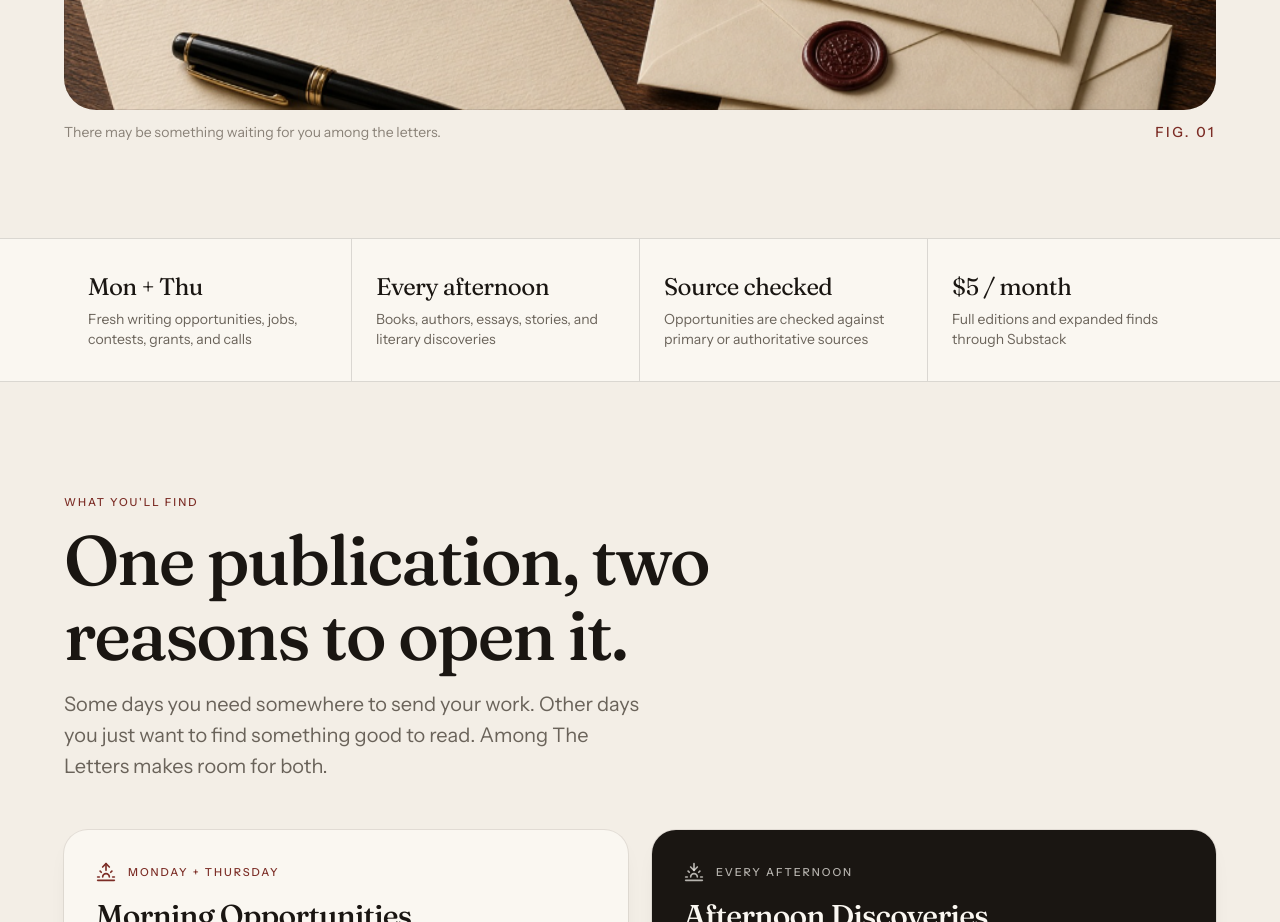
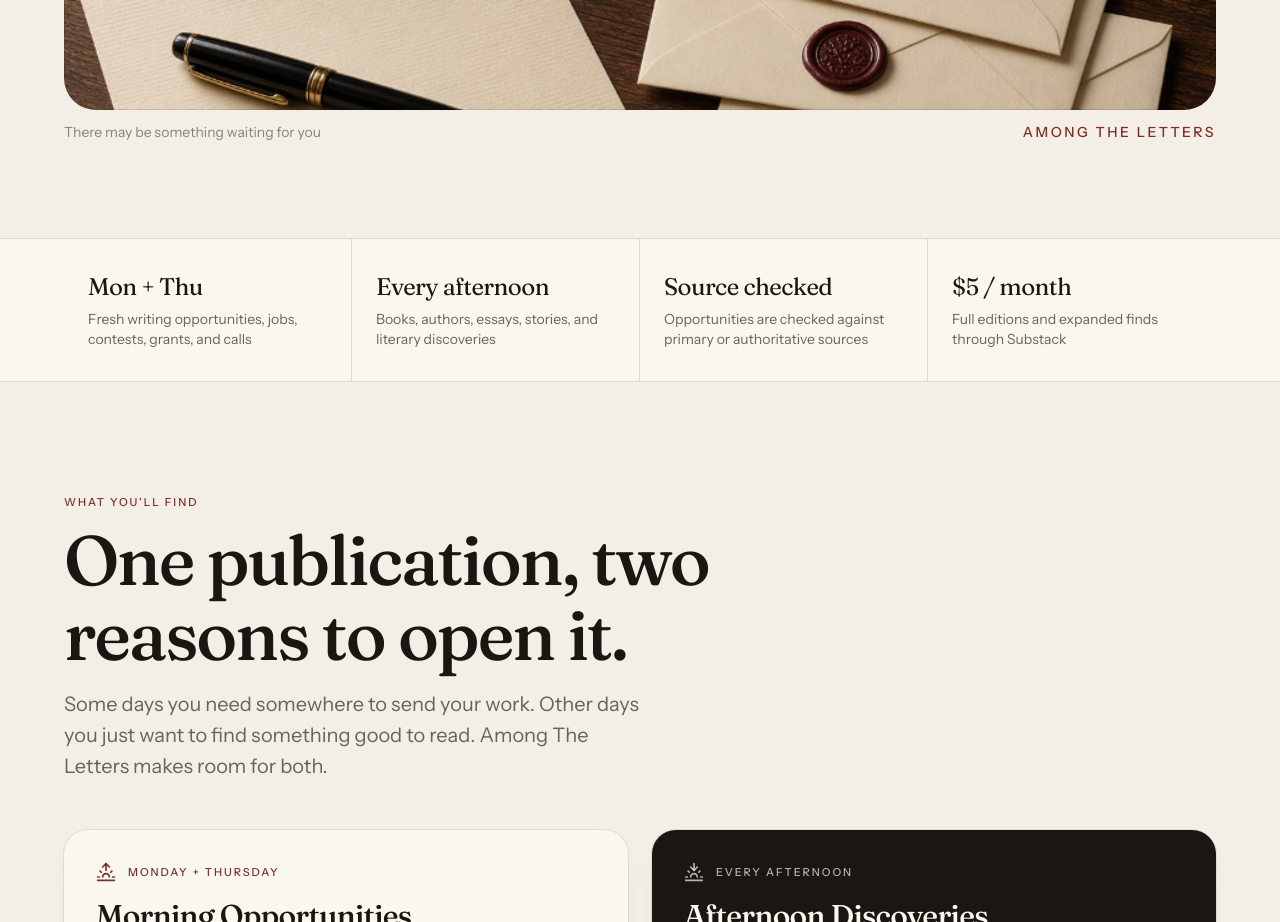
Before and after one commit to AmongTheLetters/AmongTheLetters.github.io, a React (Vite) app: page / in a window 1280 px wide. Shown: the part 1300-2222 px from the top of the page. Built offline with nearby package versions, Linux system fonts and the light colour scheme.

Commit message:
caption update

```diff
--- a/src/components/landing/hero.tsx
+++ b/src/components/landing/hero.tsx
@@ -16,7 +16,7 @@ export function Hero() {
         </div>
         <figure className="mt-12 md:mt-16">
           <img src="./images/hero.jpg" alt="A writer's desk with an open book, fountain pen, letters, and coffee in window light." className="img-frame aspect-video w-full rounded-2xl object-cover md:aspect-hero" width={1792} height={1008} />
-          <figcaption className="mt-3 flex items-center justify-between gap-4 text-sm text-faint"><span>There may be something waiting for you among the letters.</span><span className="hidden font-medium uppercase tracking-kicker text-oxblood sm:inline">Fig. 01</span></figcaption>
+          <figcaption className="mt-3 flex items-center justify-between gap-4 text-sm text-faint"><span>There may be something waiting for you</span><span className="hidden font-medium uppercase tracking-kicker text-oxblood sm:inline">Among the Letters</span></figcaption>
         </figure>
       </div>
     </section>
```
